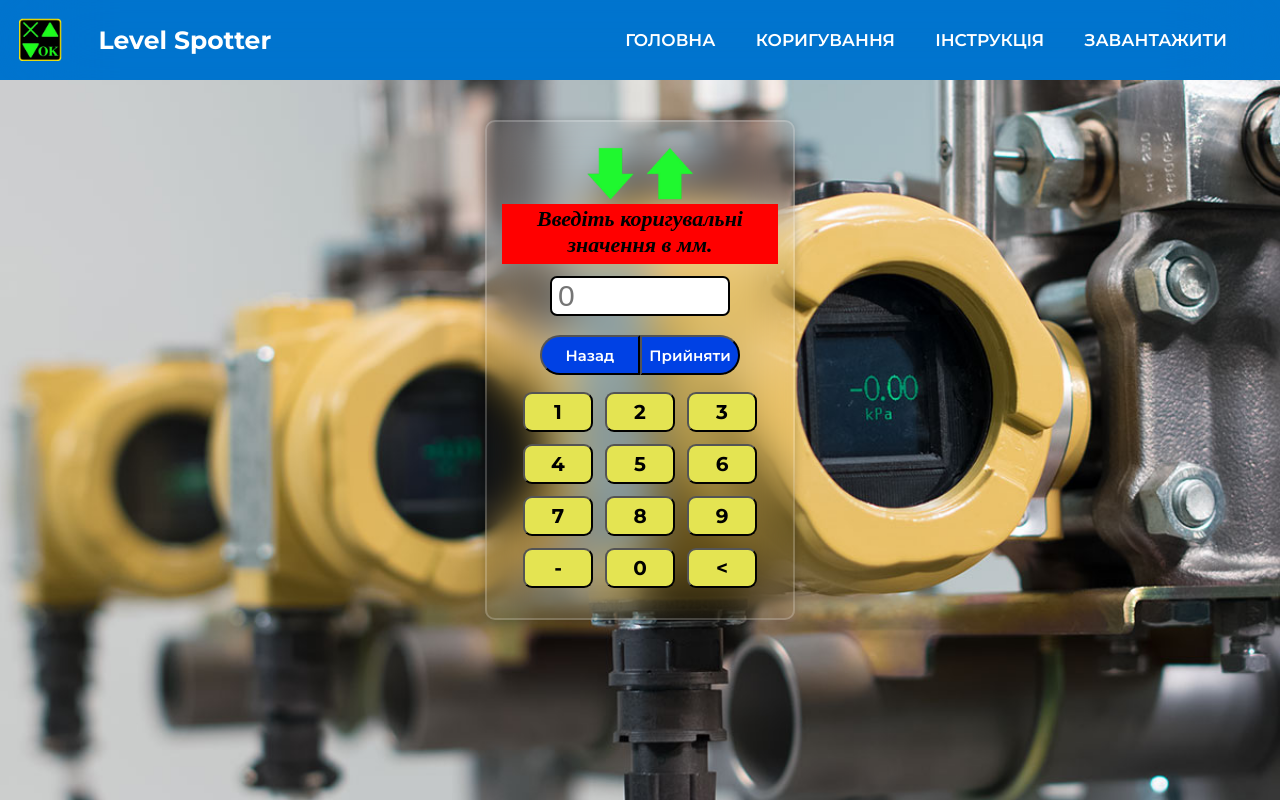
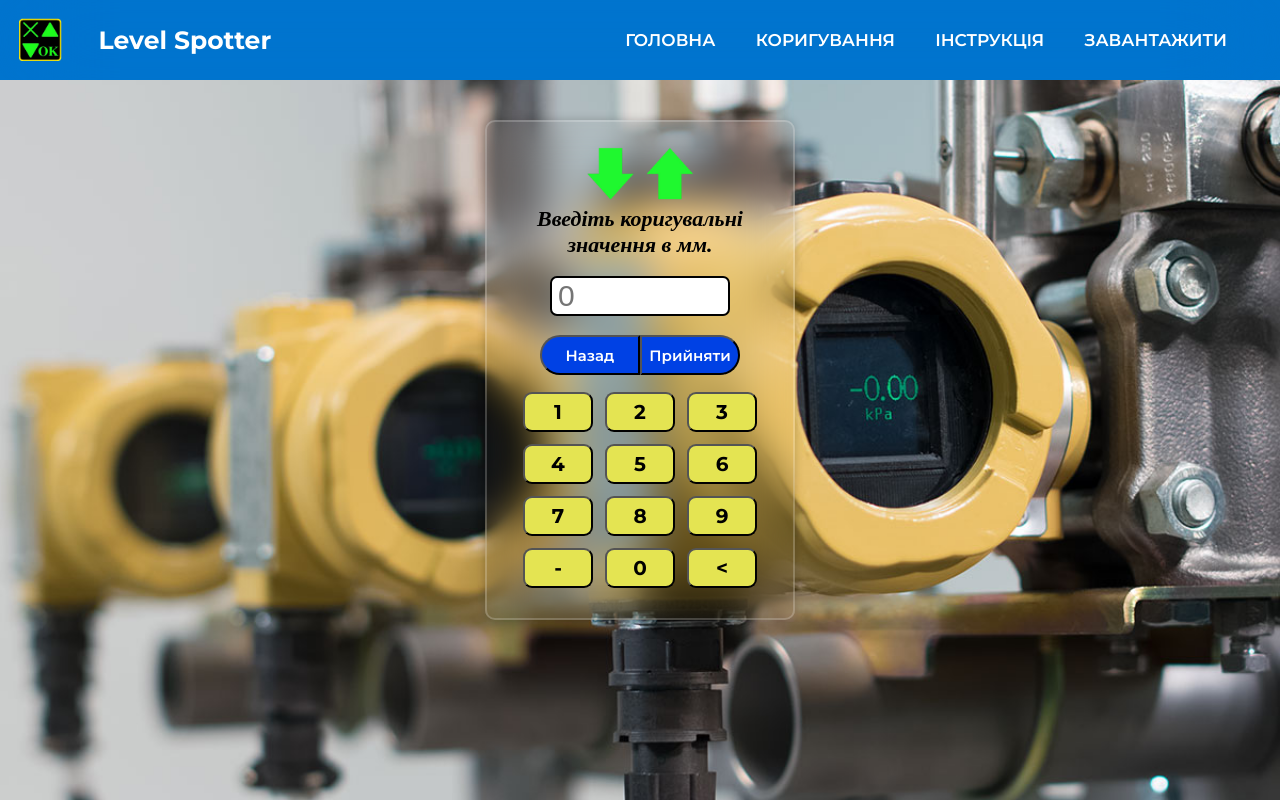
Before and after one commit to AndreyPetrov0/Django-LevelSpotter, a Django app: template spotter/templates/spotter/index_1.html in a window 1280 px wide. Run offline with Django 4.2, Linux system fonts and the light colour scheme; the template is opened without the code that fills it, so the values that code supplies are empty.

Commit message:
Update style_1.css

```diff
--- a/spotter/static/spotter/css/style_1.css
+++ b/spotter/static/spotter/css/style_1.css
@@ -35,7 +35,6 @@
     font-style: italic;
     font-size: 22px;
     padding: 2px;
-    background: red;
     white: 300px;
     height: 60px;
 }
```
